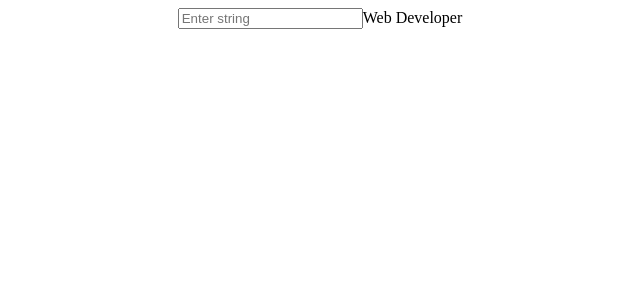
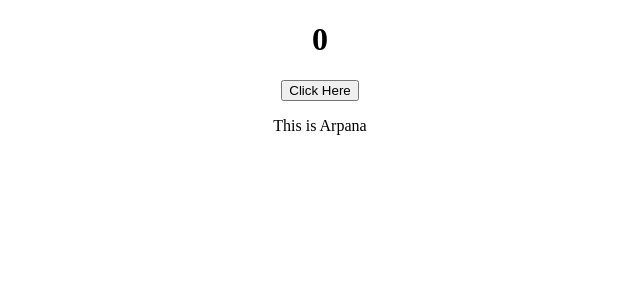
Before and after one commit to ArpanaMishra94/react-concepts, a React (Create React App) app: page / in a window 1280 px wide. Shown: the top 300 px of the page, without its empty margins (320-960 px from the left). Built offline with nearby package versions, Linux system fonts and the light colour scheme.

Commit message:
useReducer

```diff
--- a/src/App.js
+++ b/src/App.js
@@ -1,10 +1,12 @@
 import './App.css';
-import StateTutorial from './Hooks/useState/StateTutorial'
+// import StateTutorial from './Hooks/useState/StateExample'
+import ReducerExample from './Hooks/useReducer/ReducerExample';
 
 function App() {
   return (
     <div className="App">
-      <StateTutorial />
+      {/* <StateTutorial /> */}
+      <ReducerExample />
     </div>
   );
 }
--- /dev/null
+++ b/src/Hooks/useReducer/ReducerExample.js
@@ -0,0 +1,62 @@
+import React, { useReducer } from 'react';
+
+const reducer = (state, action) => {
+    switch (action.type) {
+        case "INCREMENT":
+            return { count: state.count + 1, showText: state.showText }
+        case "toggleShowText":
+            return { count: state.count, showText: !state.showText }
+        default:
+            return state;
+    }
+}
+
+const ReducerExample = () => {
+    const [state, dispatch] = useReducer(reducer, { count: 0, showText: true })
+
+    const func = () => {
+        dispatch({ type: "INCREMENT" });
+        dispatch({ type: "toggleShowText" });
+    }
+
+    return (
+        <div>
+            <h1>{state.count}</h1>
+            <button onClick={func}> Click Here </button>
+            {state.showText && <p>This is Arpana</p>}
+        </div >
+    )
+}
+
+export default ReducerExample
+
+
+
+
+
+
+
+
+
+
+// import React, { useState } from 'react'
+
+// const ReducerExample = () => {
+//     const [count, setCount] = useState(0);
+//     const [showText, setShowText] = useState(true);
+
+//     const increment = () => {
+//         setCount(count + 1);
+//         setShowText(!showText);
+//     }
+
+//     return (
+//         <div>
+//             <h1>{count}</h1>
+//             <button onClick={increment}> Click Here </button>
+//             {showText && <p>This is Arpana</p>}
+//         </div >
+//     )
+// }
+
+// export default ReducerExample
```
Also changed, not shown: src/Hooks/useState/StateExample.js (renamed from src/Hooks/useState/StateTutorial.js).
